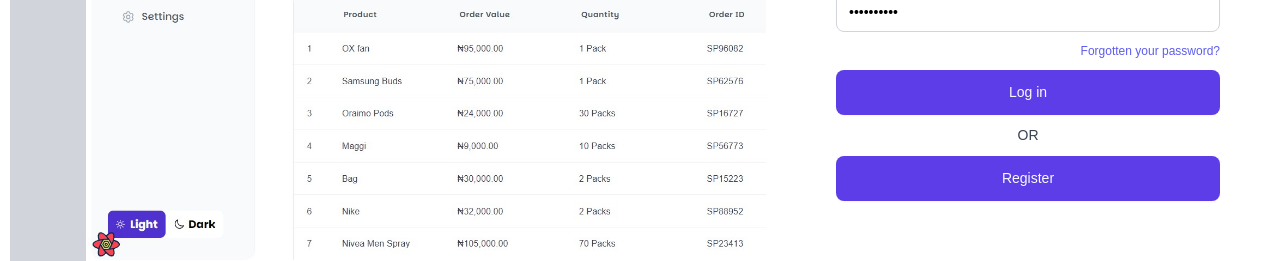
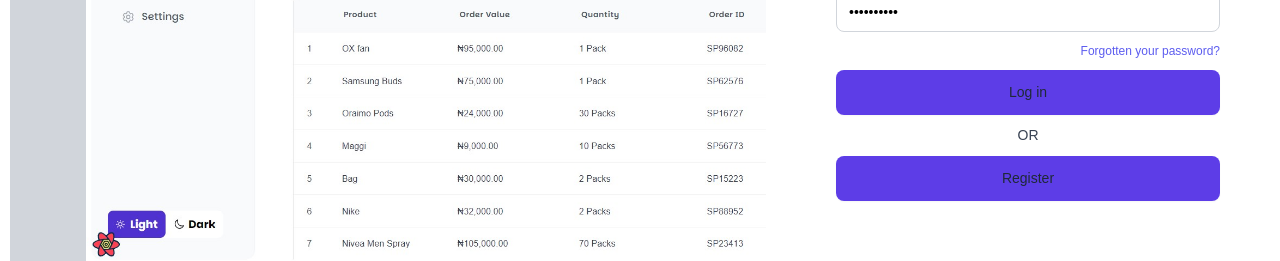
Before and after one commit to CHIDI00/stockPilot, a React (Vite) app: page /login in a window 1280 px wide. Shown: the part 404-665 px from the top of the page. Built offline with nearby package versions, Linux system fonts and the light colour scheme; a web font is replaced by a local one.

Commit message:
respo. on signup & login

```diff
--- a/src/authentication/LoginForm.jsx
+++ b/src/authentication/LoginForm.jsx
@@ -28,7 +28,7 @@ const Button = styled.button`
 	font-size: 1.4rem;
 	padding: 1.2rem 2.2rem;
 	font-weight: 500;
-	color: var(--color-grey-50);
+	color: var(--color-grey-800);
 	background-color: var(--color-primary-600);
 	border: none;
 	border-radius: 8px;
--- a/src/authentication/SignupForm.jsx
+++ b/src/authentication/SignupForm.jsx
@@ -29,7 +29,7 @@ const Button = styled.button`
 	font-size: 1.4rem;
 	padding: 1.2rem 2.2rem;
 	font-weight: 500;
-	color: var(--color-grey-50);
+	color: var(--color-grey-800);
 	background-color: var(--color-primary-600);
 	border: none;
 	border-radius: 8px;
--- a/src/pages/Login.jsx
+++ b/src/pages/Login.jsx
@@ -5,6 +5,7 @@ import apppreviewDark from "/apppreviewDark.png";
 import Heading from "../ui/Heading";
 import Logo from "../ui/Logo";
 import { useDarkMode } from "../context/DarkModeContext";
+import { device } from "../utils/devices";
 
 const LoginLayout = styled.main`
 	display: flex;
@@ -20,6 +21,10 @@ const AppPreview = styled.div`
 	background-position: right;
 	background-size: 90%;
 	border-radius: 20px 20px 20px 20px;
+
+	@media screen and (${device.mobileL}) {
+		display: none;
+	}
 `;
 
 const LoginFormContainer = styled.div`
@@ -30,6 +35,11 @@ const LoginFormContainer = styled.div`
 	width: 40%;
 	padding: 7rem 5rem 7rem 7rem;
 	gap: 2rem;
+
+	@media screen and (${device.mobileL}) {
+		width: 100%;
+		padding: 2.5rem;
+	}
 `;
 
 function Login() {
--- a/src/pages/Signup.jsx
+++ b/src/pages/Signup.jsx
@@ -6,6 +6,8 @@ import Heading from "../ui/Heading";
 import Logo from "../ui/Logo";
 import styled from "styled-components";
 import { useDarkMode } from "../context/DarkModeContext";
+import { device } from "../utils/devices";
+
 
 const LoginLayout = styled.main`
 	display: flex;
@@ -21,6 +23,10 @@ const AppPreview = styled.div`
 	background-position: right;
 	background-size: 90%;
 	border-radius: 20px 20px 20px 20px;
+
+	@media screen and (${device.mobileL}) {
+		display: none;
+	}
 `;
 
 const LoginFormContainer = styled.div`
@@ -31,6 +37,11 @@ const LoginFormContainer = styled.div`
 	width: 40%;
 	padding: 7rem 5rem 7rem 7rem;
 	gap: 2rem;
+
+	@media screen and (${device.mobileL}) {
+		width: 100%;
+		padding: 2.5rem;
+	}
 `;
 const Signup = () => {
 	const { isDarkMode } = useDarkMode();
```
